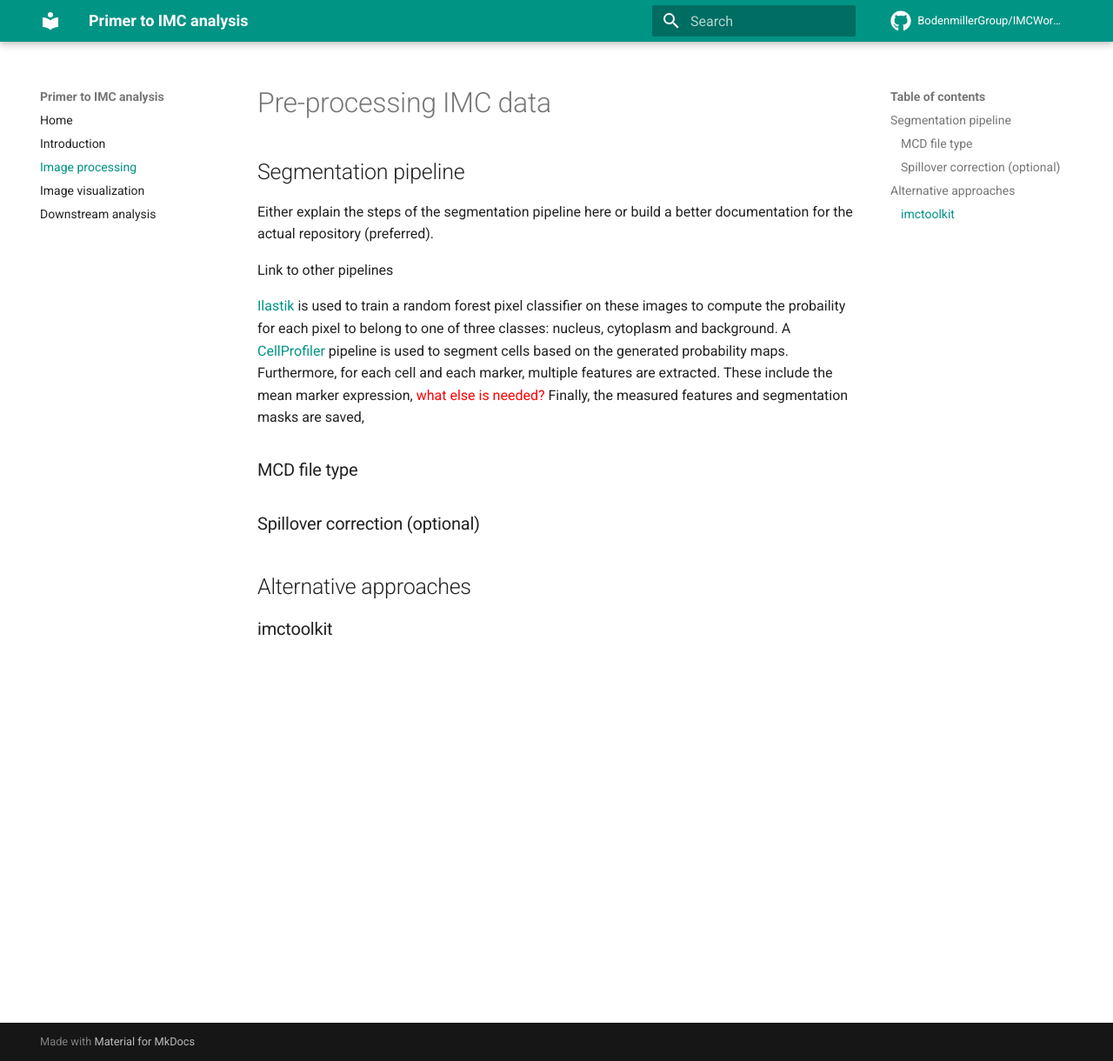
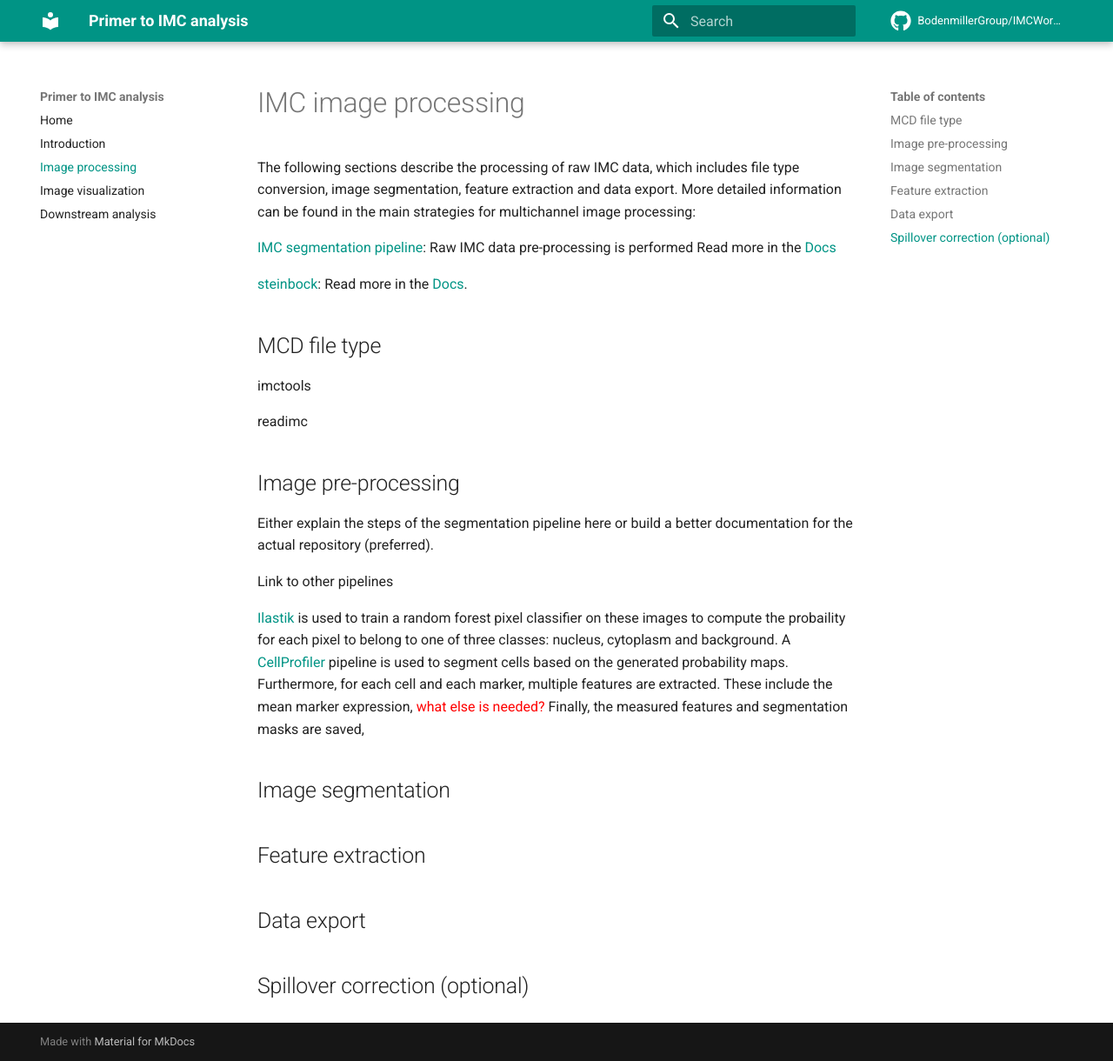
Before and after one commit to BodenmillerGroup/IMCWorkflow, an MkDocs documentation site: the page built from docs/process.md, in a window 1280 px wide and 1220 px high. Shown: the whole window at 87% size. Built offline with MkDocs 1.6.1 and Material for MkDocs 9.7.7, drawn with Linux system fonts in a browser that asks for light colours; comment, search, counter and statistics services are not loaded.

Commit message:
New structure

```diff
--- a/docs/process.md
+++ b/docs/process.md
@@ -1,6 +1,19 @@
-# Pre-processing IMC data
+# IMC image processing
 
-## Segmentation pipeline
+The following sections describe the processing of raw IMC data, which includes file type conversion, image segmentation, feature extraction and data export.
+More detailed information can be found in the main strategies for multichannel image processing:
+
+[IMC segmentation pipeline](https://github.com/BodenmillerGroup/ImcSegmentationPipeline): Raw IMC data pre-processing is performed Read more in the [Docs](https://github.com/BodenmillerGroup/ImcSegmentationPipeline/blob/main/scripts/imc_preprocessing.ipynb)
+
+[steinbock](https://github.com/BodenmillerGroup/steinbock): Read more in the [Docs](https://bodenmillergroup.github.io/steinbock/latest/).
+
+## MCD file type
+
+imctools
+
+readimc
+
+## Image pre-processing
 
 Either explain the steps of the segmentation pipeline here or build a better documentation for the actual repository (preferred).
 
@@ -12,10 +25,10 @@ Furthermore, for each cell and each marker, multiple features are extracted.
 These include the mean marker expression, <span style="color: red;">what else is needed?</span>
 Finally, the measured features and segmentation masks are saved,
 
-### MCD file type
+## Image segmentation
 
-### Spillover correction (optional)
+## Feature extraction
 
-## Alternative approaches
+## Data export
 
-### imctoolkit
+## Spillover correction (optional)
```
